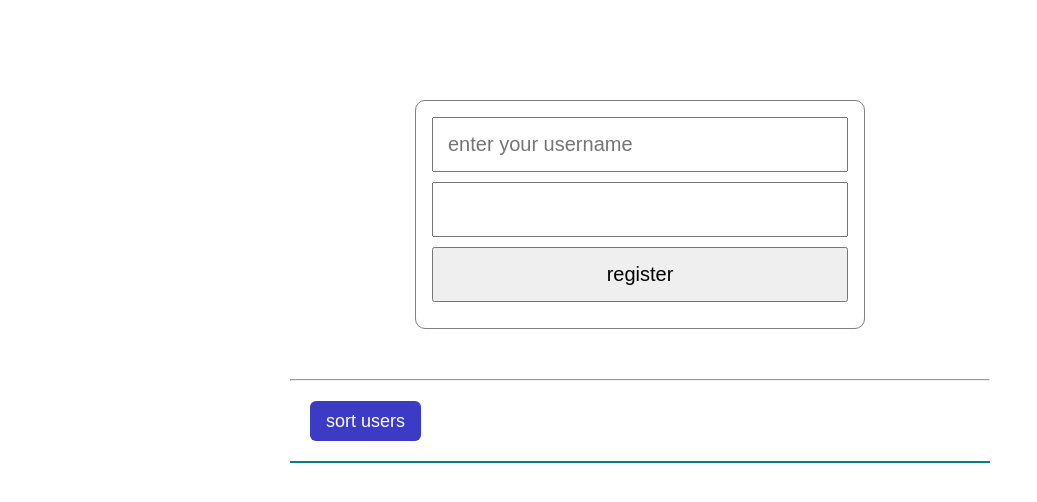
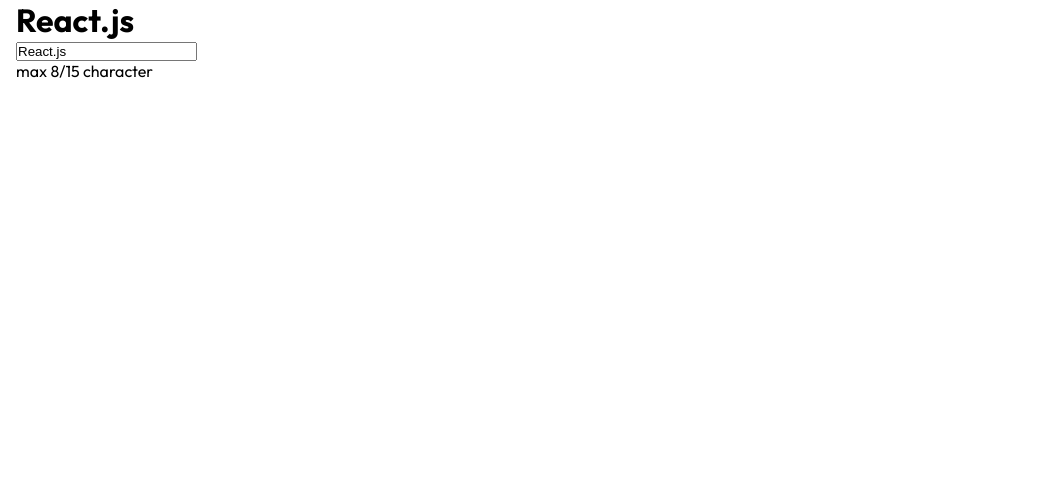
Before and after one commit to BrownEdgar/react_armenia, a React app: page / in a window 1280 px wide. Shown: the top 502 px of the page, without its empty margins (0-1037 px from the left). Built offline with nearby package versions, Linux system fonts and the light colour scheme; the HTML template or start-up script is replaced by a standard one.

Commit message:
Form part 2

```diff
--- a/src/Lessons/FORM/App.jsx
+++ b/src/Lessons/FORM/App.jsx
@@ -1,68 +1,61 @@
 import React, { useState } from 'react'
-import { nanoid } from 'nanoid'
 import './App.scss'
+import { nanoid } from 'nanoid';
+const languages = ['htmlcss', 'javascript', 'react', 'node', 'typescript', 'java']
+
 
 export default function App() {
-  const [users, setUsers] = useState([]);
-  const [currentUserId, setCurrentUserId] = useState(null)
+  const [users, setusers] = useState([]);
+  const [ischecked, setIsChecked] = useState(false)
 
   const handleSubmit = (e) => {
     e.preventDefault();
-    const { username, password } = e.target
+    const { nickname: { value } } = e.target.elements;
+    const languages = e.target.languages.value;
+    const { about: { value: about } } = e.target
     const user = {
       id: nanoid(),
-      username: username.value,
-      password: password.value
+      nickname: value,
+      languages,
+      about
     }
-    setUsers([...users, user])
+    setusers([...users, user])
+
   }
-
-  const sortUsers = () => {
-    setUsers((prevUsers) => {
-      return prevUsers.toSorted((a, b) => a > b ? 1 : -1)
-    })
+  const handleChange = (e) => {
+    const { checked } = e.target;
+    setIsChecked(checked)
   }
-
-  const showPassword = (id) => {
-    setCurrentUserId(id)
-  }
-
   return (
     <div className='App'>
       <form onSubmit={handleSubmit}>
-        <input
-          type="text"
-          name='username'
-          placeholder='enter your username'
-          required
-        />
-        <input type="password" name='password' required />
-        <input type="submit" value='register' />
+        <input type="text" name='nickname' placeholder='nickname' required />
+        <div className="languages">
+
+          {languages.map(elem => {
+            return (
+              <label htmlFor={elem} key={elem}>
+                <input type="radio" value={elem} name='languages' id={elem} />
+                <span>{elem}</span>
+              </label>
+            )
+          })}
+        </div>
+
+        <textarea name="about" id="about" cols="50" rows="10" maxLength={100} minLength={15}>
+          Lorem ipsum dolor sit amet consectetur adipisicing elit. Iure exercitationem laboriosam nisi.
+        </textarea>
+        <p>
+          <input
+            type="checkbox"
+            name='privacy policy'
+            id='policy'
+            checked={ischecked}
+            onChange={handleChange} />
+          <label htmlFor="policy">I agree</label>
+        </p>
+        <input type="submit" value='join' disabled={!ischecked} />
       </form>
-      <hr />
-      <div className="buttons">
-        <button onClick={sortUsers}>sort users</button>
-      </div>
-      <ul>
-        {
-          users.map(elem => {
-            return <li key={elem.id}>
-              <span>{elem.username}</span>
-              <p className='password'>
-                <span>pass:</span>
-                <span className='grow'>
-                  {currentUserId === elem.id ? elem.password : elem.password.at(0).padEnd(9, "*")}
-                </span>
-                {
-                  (currentUserId === elem.id)
-                    ? <i className="bi  bi-eye-slash" onClick={() => showPassword(null)}></i>
-                    : <i className="bi bi-eye" onClick={() => showPassword(elem.id)}></i>
-                }
-              </p>
-            </li>
-          })
-        }
-      </ul>
     </div>
   )
 }
--- a/src/Lessons/FORM/App.scss
+++ b/src/Lessons/FORM/App.scss
@@ -13,6 +13,17 @@
       padding: 14px;
       width: 100%;
       margin-bottom: 10px;
+      &[type="checkbox"] {
+        float: left;
+        width: 40px;
+      }
+
+      &[type="radio"] {
+        width: 40px;
+      }
+    }
+    textarea {
+      resize: none;
     }
   }
   ul {
@@ -57,4 +68,8 @@
       color: #fff;
     }
   }
+  .languages {
+    display: flex;
+    flex-direction: column;
+  }
 }
--- /dev/null
+++ b/src/Lessons/FORM/example2/App.jsx
@@ -0,0 +1,22 @@
+import React, { useState } from 'react';
+
+const maxLength = 15;
+
+export default function App() {
+  const [message, setMessage] = useState('React.js');
+
+  const handleChange = (e) => {
+    setMessage(e.target.value)
+  }
+
+  const style = { backgroundColor: message.length === maxLength ? 'red' : '' }
+  return (
+    <div>
+      <h1>{message}</h1>
+      <input type="text" value={message} onChange={handleChange} maxLength={maxLength} />
+      <p
+        style={style}
+      >max {message.length}/{maxLength} character</p>
+    </div>
+  )
+}
--- a/src/main.jsx
+++ b/src/main.jsx
@@ -1,6 +1,6 @@
 import React from 'react'
 import ReactDOM from 'react-dom/client'
-import App from './Lessons/FORM/App'
+import App from './Lessons/FORM/example2/App'
 
 import './index.css'
 
```
